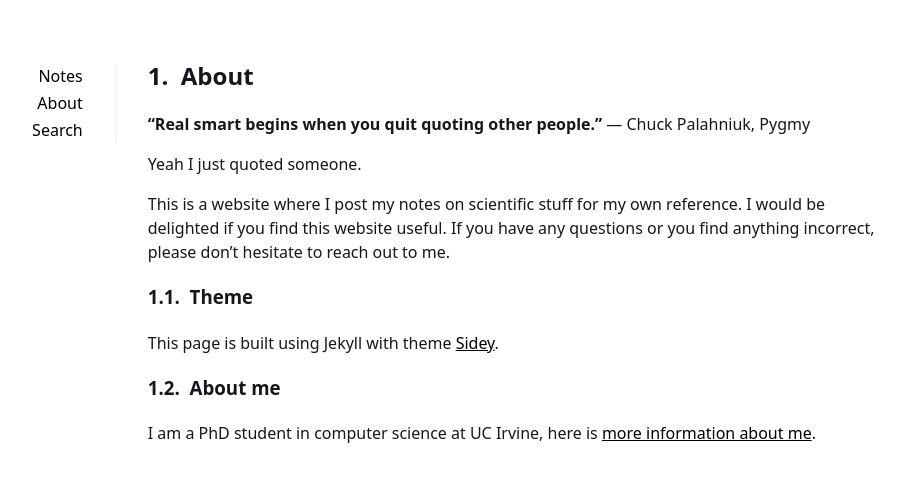
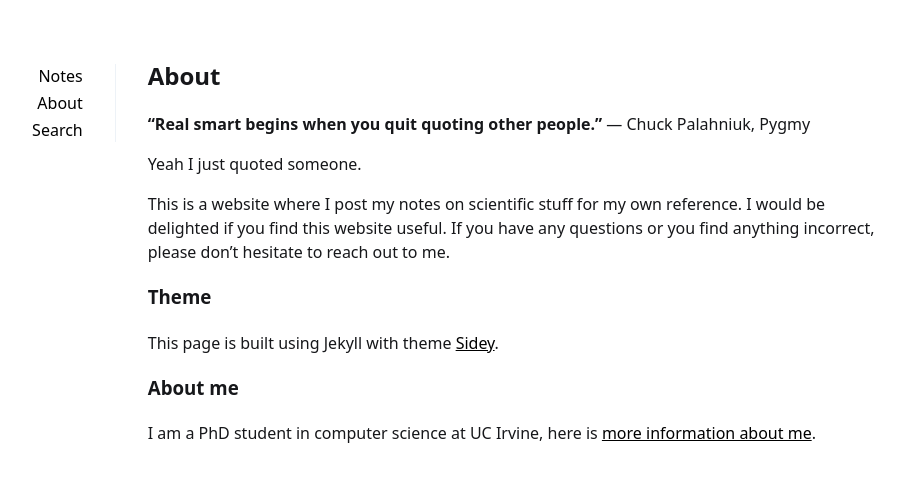
Before and after one commit to acneyouth1996/notes, a Jekyll site: the page built from _pages/about.md, in a window 1280 px wide. Shown: the top 482 px of the page, without its empty margins (205-1109 px from the left). Built offline with Jekyll 4.4.1, drawn with Linux system fonts in a browser that asks for light colours.

Commit message:
new post

```diff
--- a/_sass/_main.scss
+++ b/_sass/_main.scss
@@ -208,37 +208,3 @@ figcaption {
         display: none !important;
     }
 }
-
-body { counter-reset: h1counter h2counter h3counter h4counter h5counter h6counter; }
-
-h1 { counter-reset: h2counter; }
-h2 { counter-reset: h3counter; }
-h3 { counter-reset: h4counter; }
-h4 { counter-reset: h5counter; }
-h5 { counter-reset: h6counter; }
-h6 {}
-
-h2:before {
-    counter-increment: h2counter;
-    content: counter(h2counter) ".\0000a0\0000a0";
-}
-
-h3:before {
-    counter-increment: h3counter;
-    content: counter(h2counter) "." counter(h3counter) ".\0000a0\0000a0";
-}
-
-h4:before {
-    counter-increment: h4counter;
-    content: counter(h2counter) "." counter(h3counter) "." counter(h4counter) ".\0000a0\0000a0";
-}
-
-h5:before {
-    counter-increment: h5counter;
-    content: counter(h2counter) "." counter(h3counter) "." counter(h4counter) "." counter(h5counter) ".\0000a0\0000a0";
-}
-
-h6:before {
-    counter-increment: h6counter;
-    content: counter(h2counter) "." counter(h3counter) "." counter(h4counter) "." counter(h5counter) "." counter(h6counter) ".\0000a0\0000a0";
-}
```
Also changed, not shown: 16 other files.
